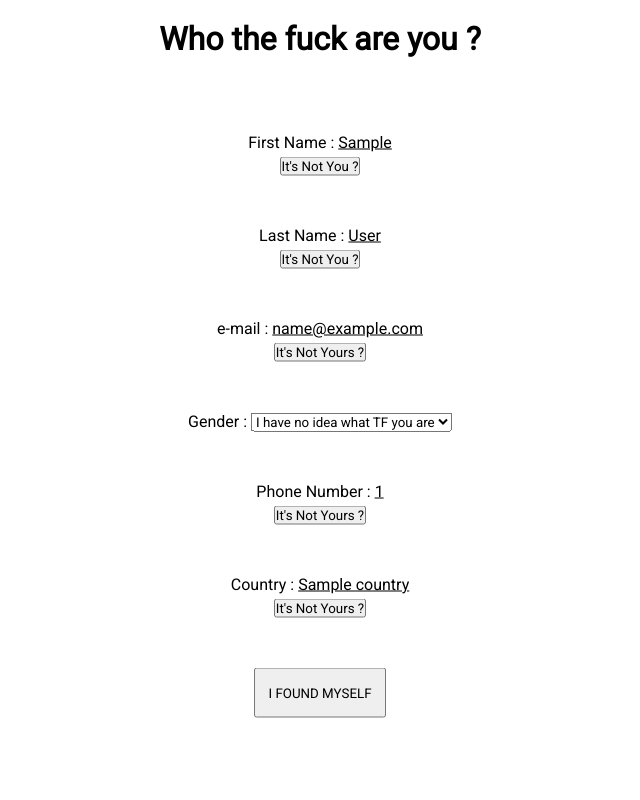
After one commit to ArdRasp/TheFuckedUpSite, a Flask app: template templates/index.html in a window 1280 px wide. The commit adds this page. Shown: the whole page, without its empty margins (320-960 px from the left). Run offline with Flask 2, Linux system fonts and the light colour scheme; the template is opened without the code that fills it: most values are stand-ins (such as "Sample title", 1, 10 or a date in 2020).

Commit message:
swtiched to flask framework

```diff
--- /dev/null
+++ b/app.py
@@ -0,0 +1,23 @@
+from flask import Flask, render_template, url_for
+from random import randint
+import sqlite3
+
+app = Flask(__name__)
+
+@app.route('/')
+def index():
+    sqlite_connection = sqlite3.connect("./whoareyou.db")
+    cursor = sqlite_connection.cursor()
+    cursor.execute('SELECT * FROM data ORDER BY id LIMIT 1 OFFSET ' + str(randint(0, 1000)) + ';')
+    line = list(cursor.fetchone())
+    class Person:
+        first_name = line[1]
+        last_name = line[2]
+        email = line[3]
+        num = line[4]
+        country = line[5]
+    sqlite_connection.close()
+    return render_template("index.html", Person=Person)
+
+if __name__ == "__main__":
+    app.run(debug=True)
--- a/cgi-bin/cgi/style.css
+++ b/static/css/style.css
@@ -60,3 +60,21 @@ button {
     width: 50%;
     height: 50px;
 }
+
+@media only screen and (max-height: 700px)
+{
+    form {
+        display: block;
+        margin-top: 150px;
+        padding-bottom: 100px;
+    }
+}
+
+@media only screen and (max-height: 600px)
+{
+    form {
+        display: block;
+        margin-top: 175px;
+        padding-bottom: 50px;
+    }
+}
--- /dev/null
+++ b/templates/base.html
@@ -0,0 +1,15 @@
+<!DOCTYPE html>
+<html lang="en">
+<head>
+    <meta charset="UTF-8">
+	<meta name="viewport" content="width=device-width, initial-scale=1.0">
+	<link rel="preconnect" href="https://fonts.gstatic.com">
+	<link href="https://fonts.googleapis.com/css2?family=Roboto&display=swap" rel="stylesheet">
+    <link rel="stylesheet" type="text/css" href="{{ url_for('static', filename='css/style.css') }}">
+    {% block head %} {% endblock %}
+</head>
+<body>
+    {% block body %} {% endblock %}
+    <script src="{{ url_for('static', filename='js/main.js') }}"></script>
+</body>
+</html>
--- /dev/null
+++ b/templates/index.html
@@ -0,0 +1,51 @@
+{% extends 'base.html' %}
+
+{% block head %}
+<title>TheFuckedUpSite | Welcome</title>
+{% endblock %}
+
+{% block body %}
+<h1>Who the fuck are you ?</h1>
+<form>
+    <div class="class_first_name">
+        <span>First Name : </span>
+        <span id="id_first_name">{{ Person.first_name }}</span>
+        <button>It's Not You ?</button>
+    </div>
+    <div>
+        <span>Last Name : </span>
+        <span id="id_last_name">{{ Person.last_name }}</span>
+        <button>It's Not You ?</button>
+    </div>
+    <div>
+        <span>e-mail : </span>
+        <span id="id_email">{{ Person.email }}</span>
+        <button>It's Not Yours ?</button>
+    </div>
+    <div>
+        <span>Gender : </span>
+        <select id="select_gender">
+            <option value="Male">Male</option>
+            <option value="Female">Female</option>
+            <option value="Coffe Table">Coffe Table</option>
+            <option value="Amine">Amine</option>
+            <option value="Gas">Gas</option>
+            <option value="Liquid">Liquid</option>
+            <option value="Solid">Solid</option>
+            <option value="Plasma">Plasma</option>
+            <option value="I have no idea what TF you are">I have no idea what TF you are</option>
+        </select>
+    </div>
+    <div>
+        <span>Phone Number : </span>
+        <span id="id_phone_number">{{ Person.num }}</span>
+        <button>It's Not Yours ?</button>
+    </div>
+    <div>
+        <span>Country : </span>
+        <span id="id_country">{{ Person.country }}</span>
+        <button>It's Not Yours ?</button>
+    </div>
+    <button class="export_btn" type="button" onclick="export_data()">I FOUND MYSELF</button>
+</form>
+{% endblock %}
```
Also changed, not shown: index.py (deleted, +0 -25 lines), page.html (deleted, +0 -59 lines), requirements.txt (added, +16 -0 lines), server/server.py (deleted, +0 -14 lines), README.md (deleted), static/js/main.js (renamed from cgi-bin/cgi/main.js), whoareyou.db (renamed from database/whoareyou.db), 1 other file.
